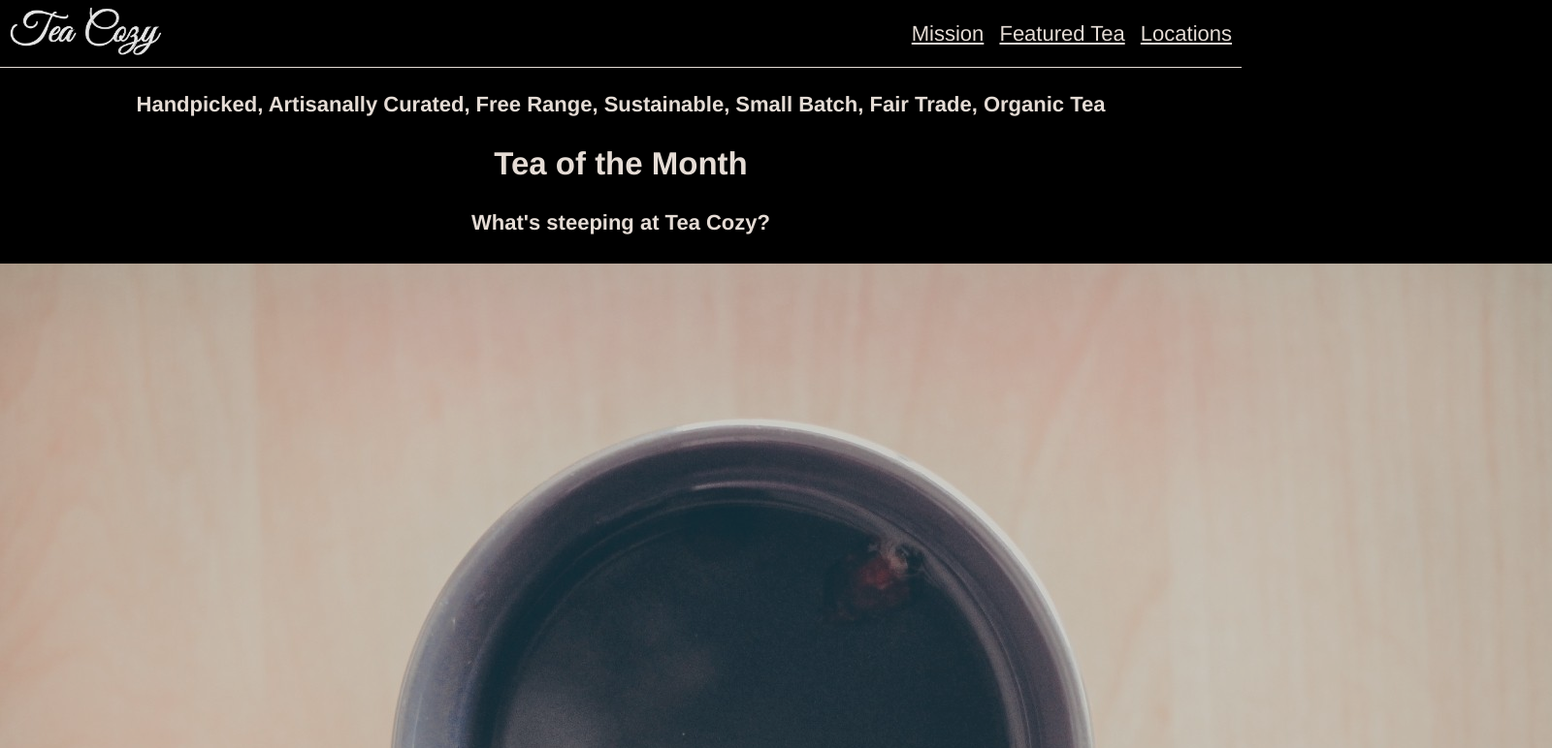
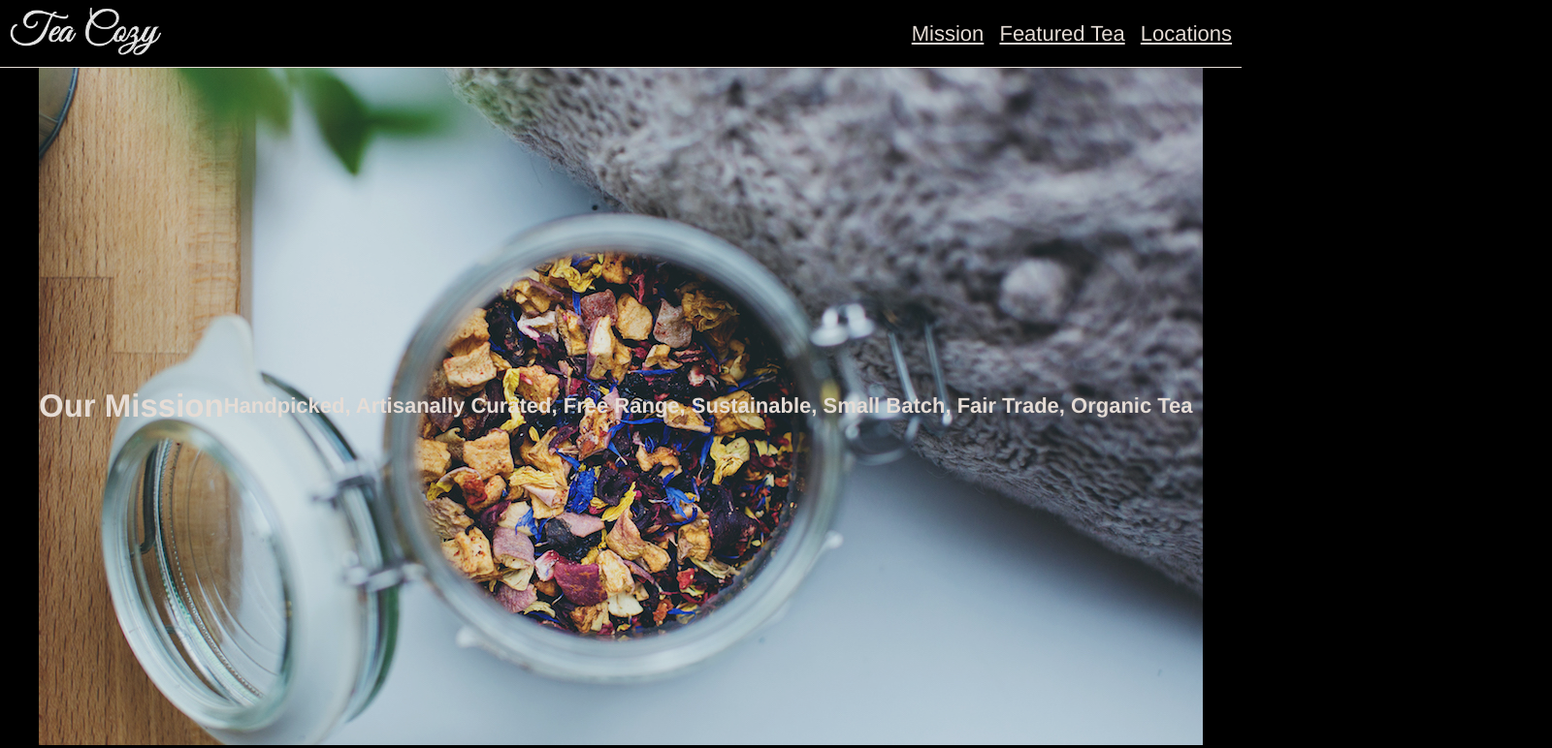
Before and after one commit to scibbady/Teacozy, a plain HTML site: page index.html in a window 1280 px wide. Shown: the top 772 px of the page at 97% size, 1600 px wide, since content can reach past the window. Drawn offline with Linux system fonts and the light colour scheme.

Commit message:
more stuff

```diff
--- a/css/style.css
+++ b/css/style.css
@@ -21,6 +21,12 @@ header {
   align-items: center;
 }
 
+.main {
+  display: flex;
+  flex-direction: column;
+  align-items: center;
+}
+
 .logo img {
   height: 50px;
   padding-left: 10px;
@@ -30,11 +36,15 @@ nav span a {
   display: inline-block;
   color: seashell;
   padding-right: 10px;
-
 }
 
-.sec1 img {
-  background image: stretch;
+
+#mission {
+  display: flex;
+  align-items: center;
+  position: relative;
+  top: 69px;
   height: 700px;
   width: 1200px;
+  background-image: url("resources/img-mission-background.jpg");
 }
--- a/index.html
+++ b/index.html
@@ -18,7 +18,7 @@
       </nav>
     </header>
 
-
+     <div class="main">
       <div id="mission">
         <h2>Our Mission</h2>
         <h4>Handpicked, Artisanally Curated, Free Range, Sustainable, Small Batch, Fair Trade, Organic Tea</h4>
@@ -61,6 +61,7 @@
           <p>Portland, Maine</p>
         </div>
       </div>
+    </div>
 
       <footer>
         <h2>The Tea Cozy</h2>
```
